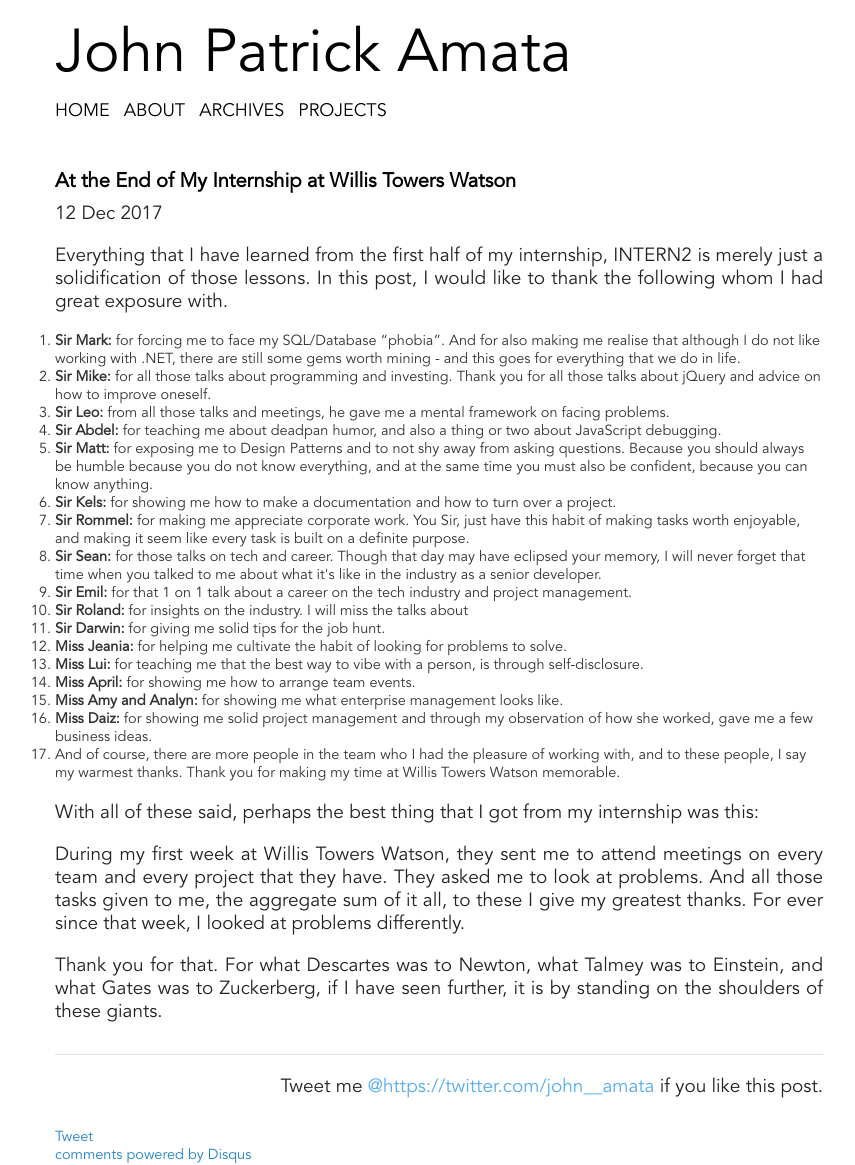
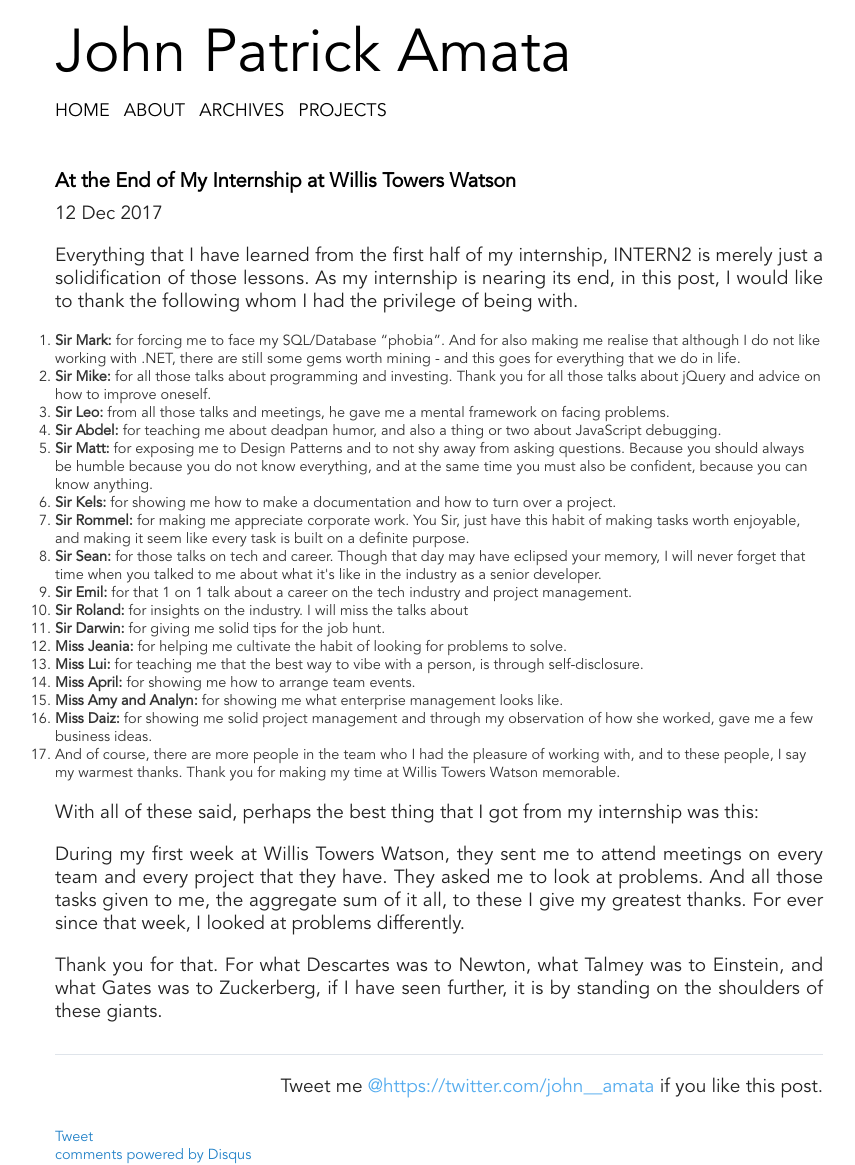
Before and after one commit to jpamata/jpamata.github.io, a Jekyll site: the page built from _posts/2017-12-12-my-internship-willis-towers-watson.md, in a window 1280 px wide. Shown: the whole page, without its empty margins (201-1056 px from the left). Built offline with Jekyll 4.4.1, drawn with Linux system fonts in a browser that asks for light colours; comment, search, counter and statistics services are not loaded.

Commit message:
Update 2017-12-12-my-internship-willis-towers-watson.md

```diff
--- a/_posts/2017-12-12-my-internship-willis-towers-watson.md
+++ b/_posts/2017-12-12-my-internship-willis-towers-watson.md
@@ -7,7 +7,7 @@
 comments: true
 ---
 
-<p align="justify">Everything that I have learned from the first half of my internship, INTERN2 is merely just a solidification of those lessons. In this post, I would like to thank the following whom I had great exposure with.</p>
+<p align="justify">Everything that I have learned from the first half of my internship, INTERN2 is merely just a solidification of those lessons. As my internship is nearing its end, in this post, I would like to thank the following whom I had the privilege of being with.</p>
 <!-- more -->
 <ol>
   <li><strong>Sir Mark:</strong> for forcing me to face my SQL/Database “phobia”. And for also making me realise that although I do not like working with .NET, there are still some gems worth mining - and this goes for everything that we do in life.</li>
```
